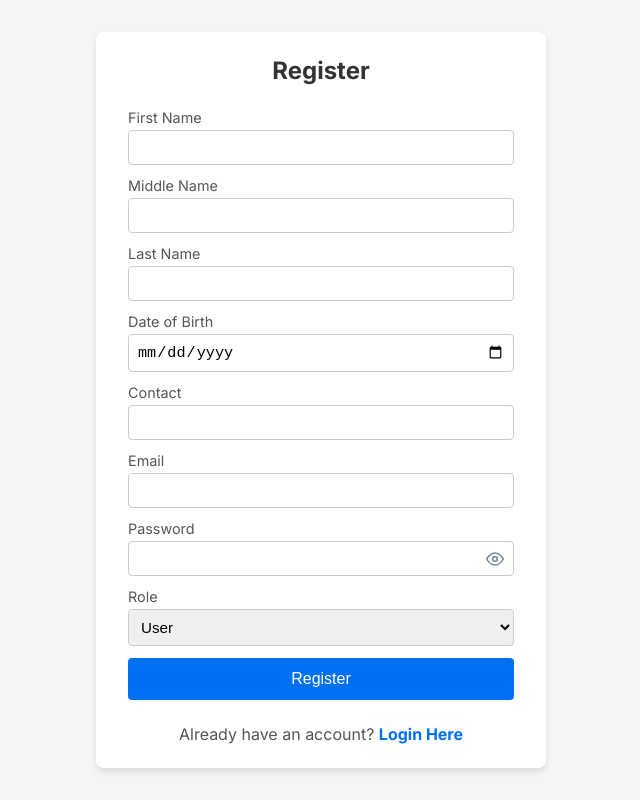
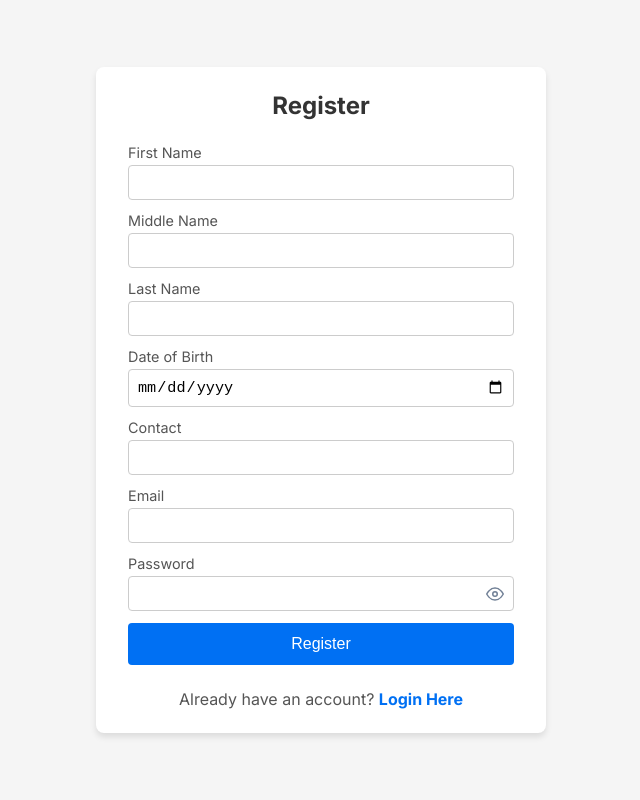
Before and after one commit to rolandlazaro16/boardflow, a Next.js app in the folder frontend/: page /register in a window 1280 px wide. Shown: the whole page, without its empty margins (319-959 px from the left). Built offline with nearby package versions, Linux system fonts and the light colour scheme.

Commit message:
feat: remove role dropdown from registration page to default users to 'user'

```diff
--- a/frontend/src/app/register/page.tsx
+++ b/frontend/src/app/register/page.tsx
@@ -14,7 +14,6 @@ export default function RegisterPage() {
   const [email, setEmail] = useState('');
   const [password, setPassword] = useState('');
   const [showPassword, setShowPassword] = useState(false);
-  const [role, setRole] = useState('user');
   const [error, setError] = useState('');
   const router = useRouter();
 
@@ -37,7 +36,7 @@ export default function RegisterPage() {
       const response = await fetch(`${process.env.NEXT_PUBLIC_API_URL || 'http://localhost:5000/api'}/auth/register`, {
         method: 'POST',
         headers: { 'Content-Type': 'application/json' },
-        body: JSON.stringify({ firstName, middleName, lastName, dateOfBirth, contact, email, password, role }),
+        body: JSON.stringify({ firstName, middleName, lastName, dateOfBirth, contact, email, password, role: 'user' }),
       });
 
       if (!response.ok) {
@@ -138,13 +137,6 @@ export default function RegisterPage() {
               </button>
             </div>
           </div>
-          <div className={styles.formGroup}>
-            <label className={styles.label}>Role</label>
-            <select className={styles.input} value={role} onChange={e => setRole(e.target.value)}>
-              <option value="user">User</option>
-              <option value="admin">Admin</option>
-            </select>
-          </div>
           <button className={styles.button} type="submit">Register</button>
           <div style={{ marginTop: '1.5rem', textAlign: 'center' }}>
             <p style={{ color: '#555' }}>
```
